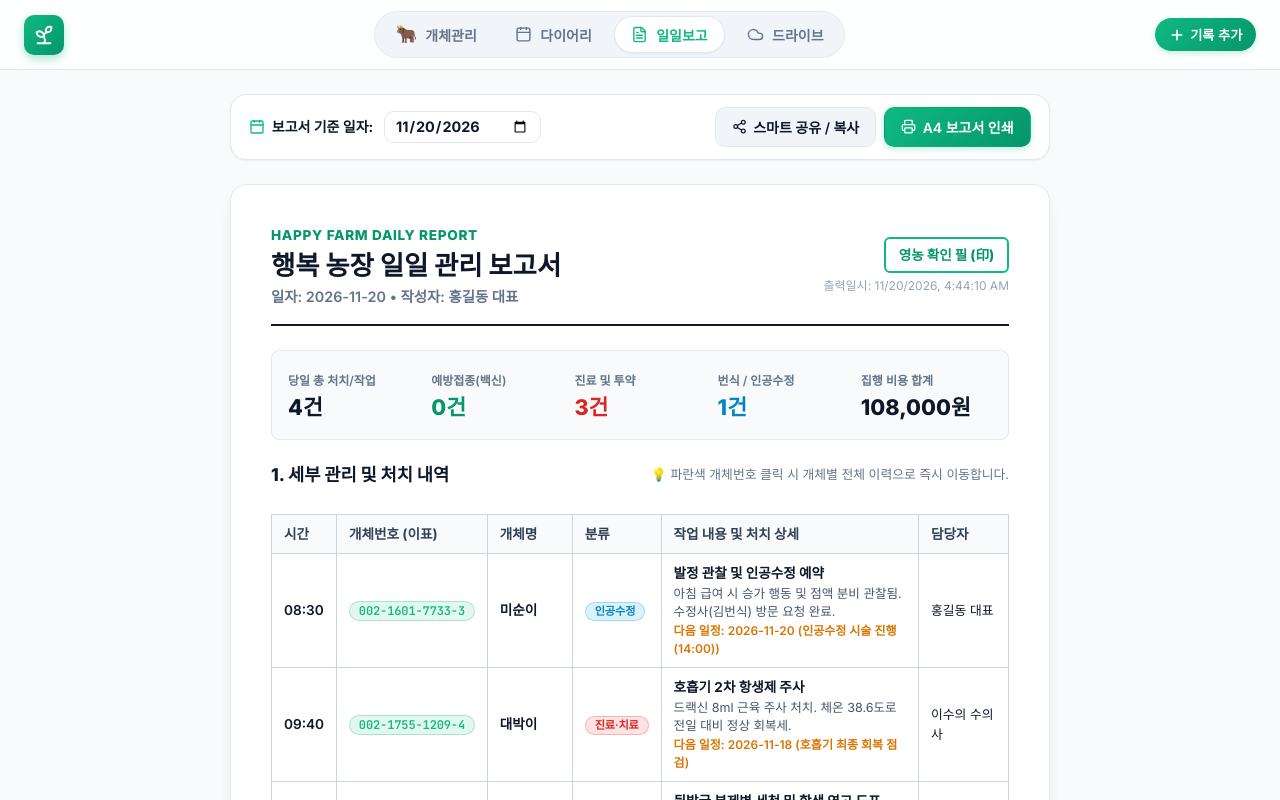
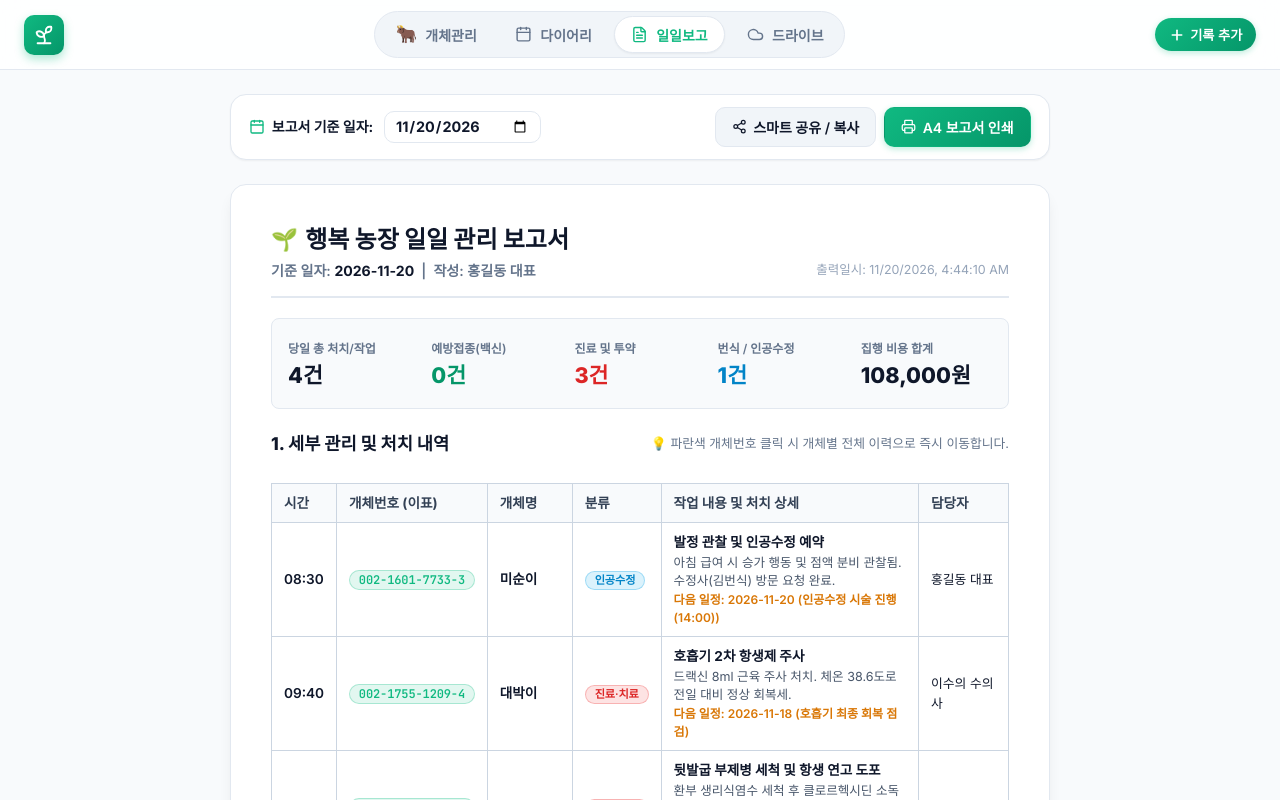
Before and after one commit to sysmedic/happy-farm, a React (Vite) app: page / in a window 1280 px wide. Both pictures are taken after a click on the button "일일보고". Shown: the top 800 px of the page. Built offline with nearby package versions, Linux system fonts and the light colour scheme; a web font is replaced by a local one.

Commit message:
feat(report): 데스크톱 A4 보고서 헤더를 모던 레포트 스타일(1안)로 개편 및 도장 박스 삭제

```diff
--- a/src/components/diary/DailyReportView.jsx
+++ b/src/components/diary/DailyReportView.jsx
@@ -756,33 +756,20 @@ export default function DailyReportView({
 
         {/* A4 인쇄 규격 영농 보고서 양식 */}
         <div className="print-sheet-container card">
-          {/* 보고서 공식 헤더 */}
-          <div className="print-sheet-header">
+          {/* 1안: 모던 레포트 헤더 (도장 박스 삭제, 좌측 타이틀 & 우측 출력일시, 구분선) */}
+          <div className="print-sheet-header" style={{ borderBottom: '2px solid #e2e8f0', paddingBottom: '0.95rem', marginBottom: '1.25rem', alignItems: 'flex-end' }}>
             <div>
-              <div style={{ fontSize: '0.85rem', color: '#059669', fontWeight: 800, textTransform: 'uppercase', letterSpacing: '0.05em' }}>
-                HAPPY FARM DAILY REPORT
-              </div>
-              <h1 style={{ fontSize: '1.65rem', fontWeight: 900, color: '#0f172a', margin: '4px 0' }}>
-                행복 농장 일일 관리 보고서
+              <h1 style={{ fontSize: '1.5rem', fontWeight: 900, color: '#0f172a', margin: '0 0 0.35rem 0', display: 'flex', alignItems: 'center', gap: '0.45rem' }}>
+                <span style={{ fontSize: '1.35rem' }}>🌱</span>
+                <span>행복 농장 일일 관리 보고서</span>
               </h1>
-              <div style={{ fontSize: '0.9rem', color: '#64748b', fontWeight: 600 }}>
-                일자: {reportDate} • 작성자: 홍길동 대표
+              <div style={{ fontSize: '0.88rem', color: '#64748b', fontWeight: 600 }}>
+                기준 일자: <strong style={{ color: '#0f172a' }}>{reportDate}</strong> &nbsp;|&nbsp; 작성: 홍길동 대표
               </div>
             </div>
 
-            <div style={{ textAlign: 'right' }}>
-              <div style={{
-                border: '2px solid #10b981',
-                color: '#059669',
-                padding: '0.35rem 0.8rem',
-                borderRadius: '6px',
-                fontWeight: 800,
-                fontSize: '0.85rem',
-                display: 'inline-block'
-              }}>
-                영농 확인 필 (印)
-              </div>
-              <div style={{ fontSize: '0.75rem', color: '#94a3b8', marginTop: '4px' }}>
+            <div style={{ textAlign: 'right', paddingBottom: '2px' }}>
+              <div style={{ fontSize: '0.78rem', color: '#94a3b8' }}>
                 출력일시: {new Date().toLocaleString()}
               </div>
             </div>
```
